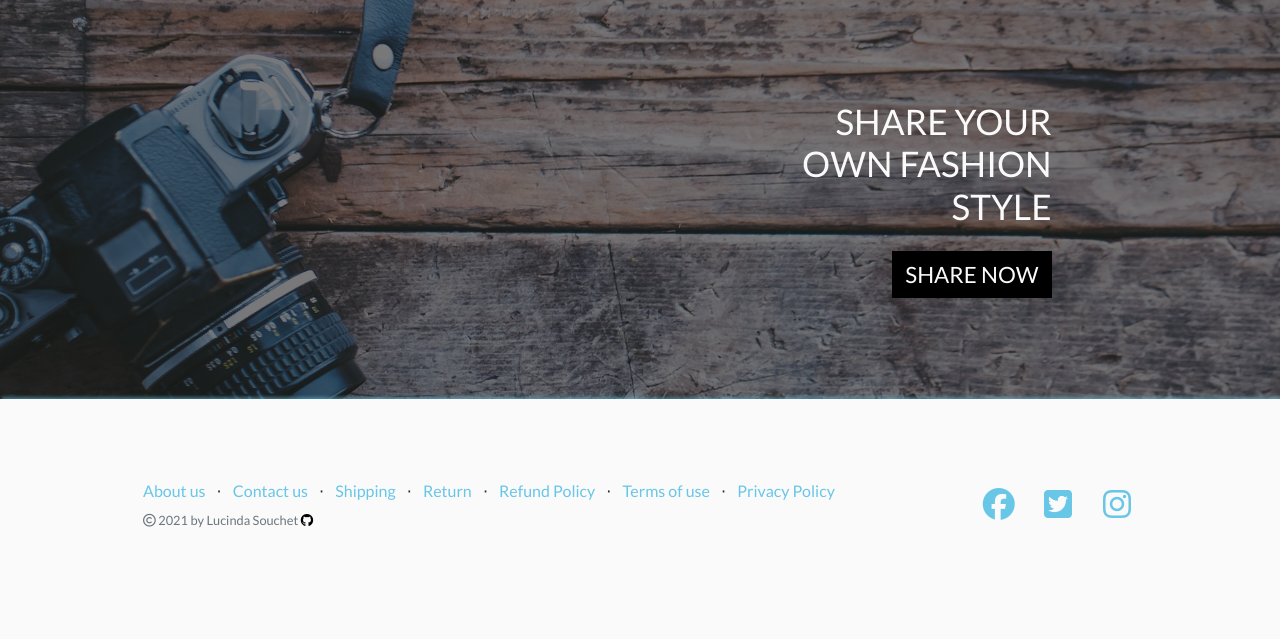
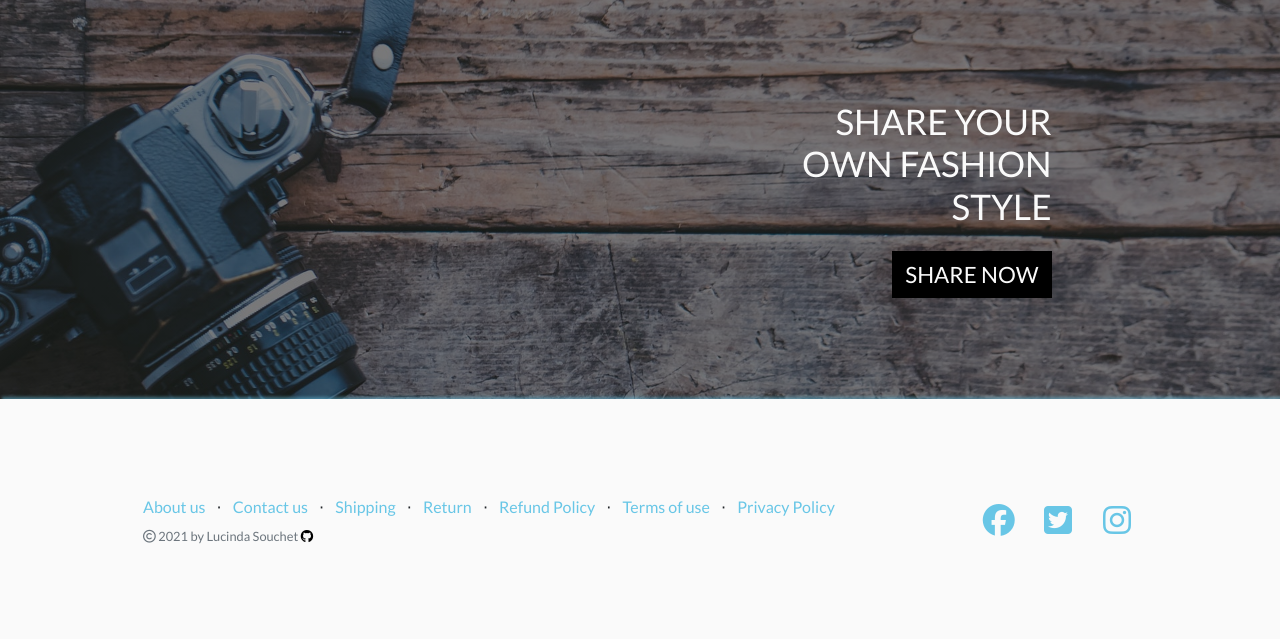
Before and after one commit to sctlcd/boutique-ado-customized-latest-version, a Django app: page / in a window 1280 px wide. Shown: the part 3420-4059 px from the top of the page. Run offline with Django 3.2, Linux system fonts and the light colour scheme; parts of the project's set-up code (start-up, migrations or seed data) failed here and were passed over; some libraries are stand-ins or nearby versions.

Commit message:
fix footer: padding top

```diff
--- a/static/css/base_master.css
+++ b/static/css/base_master.css
@@ -740,6 +740,6 @@ nav .nav-item a.nav-link:hover {
 	}
 
 	.footer {
-		padding-top: 5rem;
+		padding-top: 6rem;
 	}
 }
```
